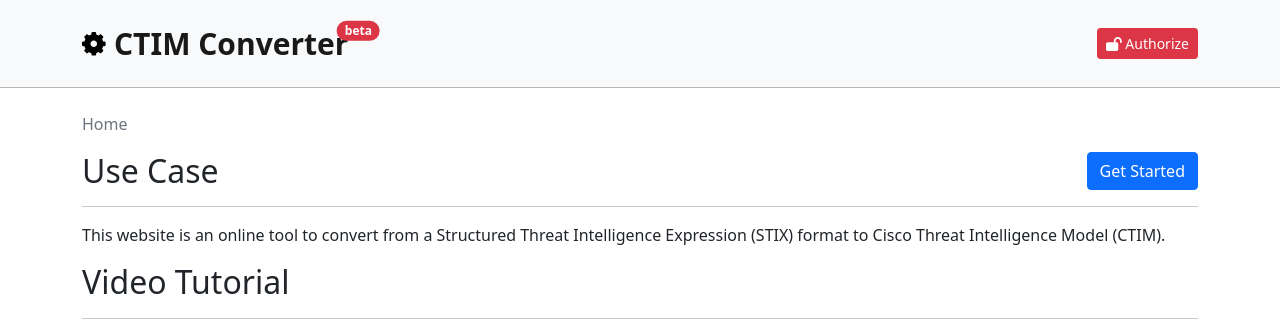
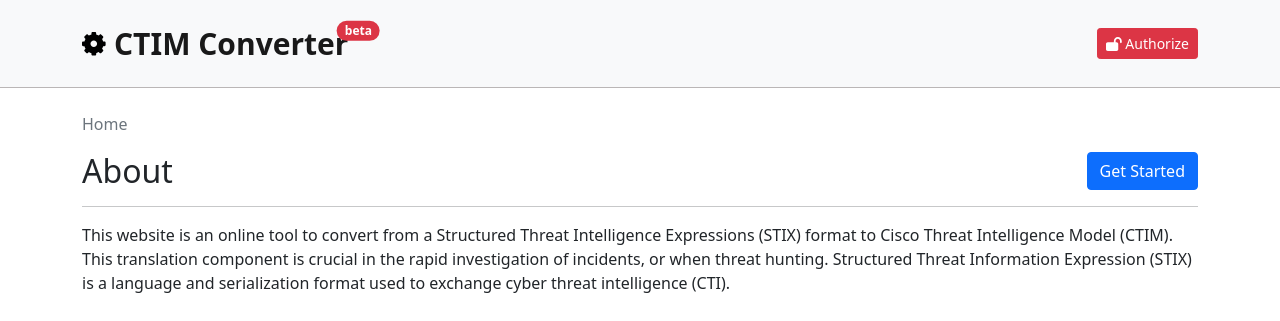
Before and after one commit to CiscoSecurity/tr-05-ctim-stix-converter, a Flask app: page / in a window 1280 px wide. Shown: the top 321 px of the page. Run offline with Flask 2, Linux system fonts and the light colour scheme; some libraries are stand-ins or nearby versions.

Commit message:
added hyperlinks and description

```diff
--- a/code/templates/landing_page.html
+++ b/code/templates/landing_page.html
@@ -16,10 +16,16 @@
 </div>
 
 <div>
-    <h2>Use Case</h2>
+    <h2>About</h2>
     <hr />
-    <p>This website is an online tool to convert from a Structured Threat Intelligence Expression (STIX) format to Cisco
-        Threat Intelligence Model (CTIM).</p>
+    <p>This website is an online tool to convert from a Structured Threat Intelligence Expressions (STIX) format to
+        Cisco Threat Intelligence Model (CTIM). This translation component is crucial in the rapid investigation of
+        incidents, or when threat hunting. Structured Threat Information Expression (STIX) is a language and
+        serialization format used to exchange cyber threat intelligence (CTI).<br/>
+        <br /><a href="https://oasis-open.github.io/cti-documentation/stix/intro">STIX Documentation</a>
+        <br /><a href="https://github.com/threatgrid/ctim/blob/master/doc/tutorials/modeling-threat-intel-ctim.md">Modeling Threat Intelligence in CTIM</a>
+    </p>
+
 </div>
 
 <div>
```
